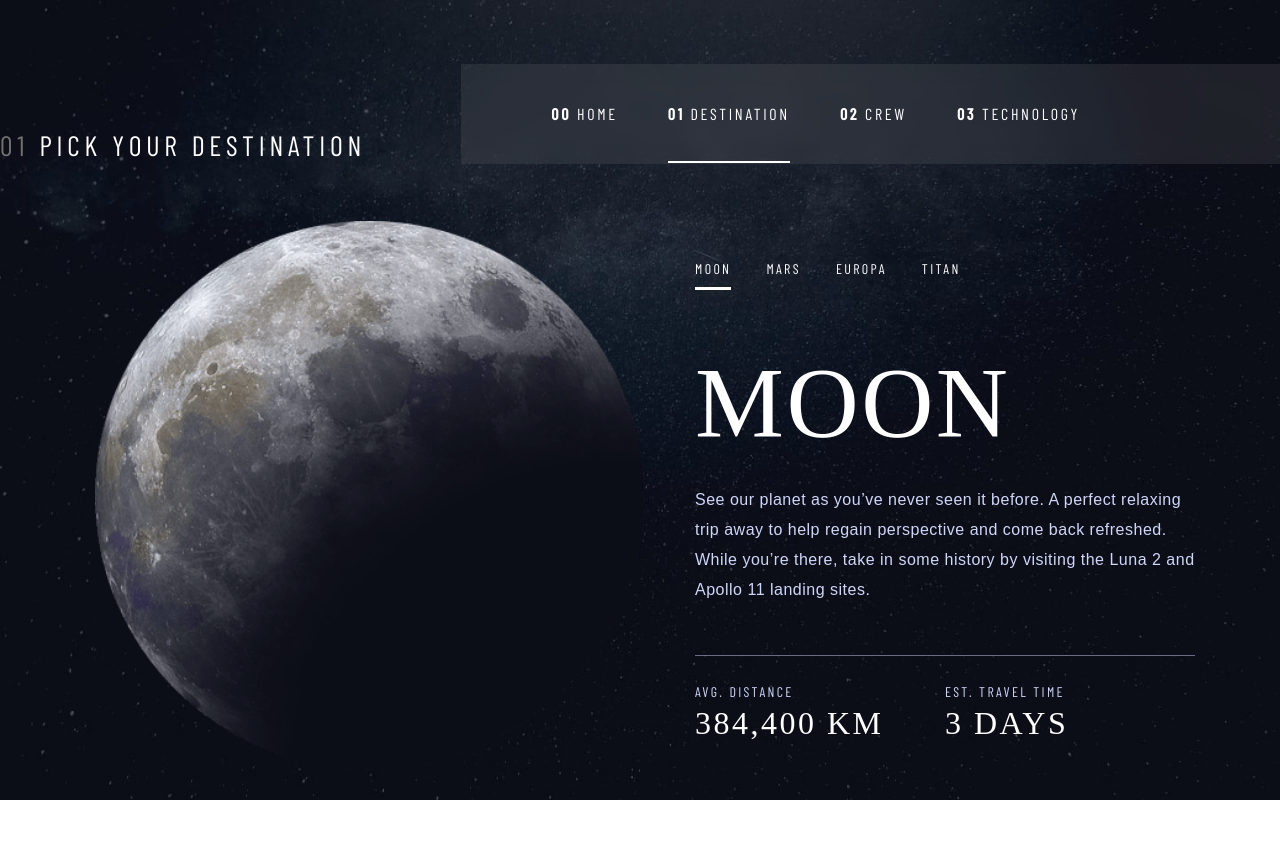
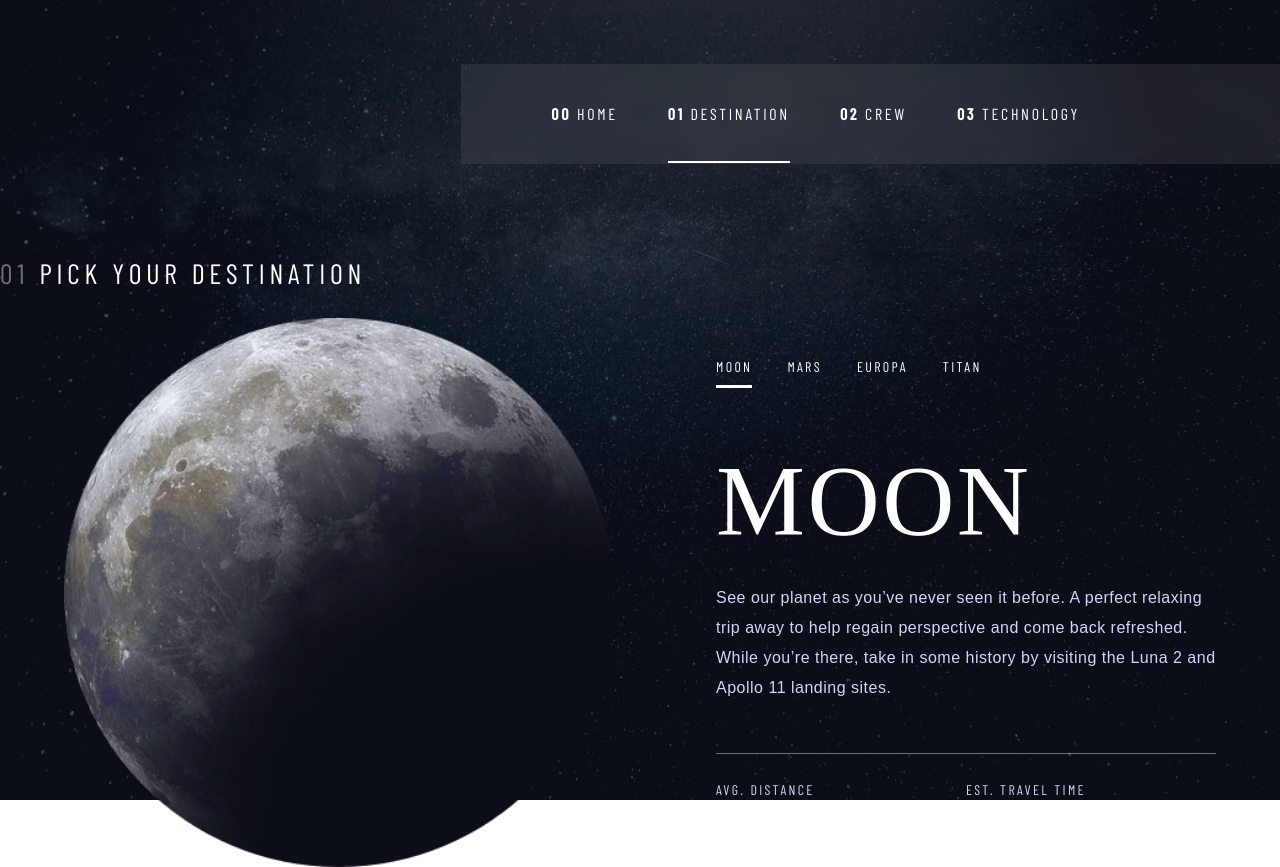
Before and after one commit to kabocha23/space-tourism, a React (Create React App) app: page /destination in a window 1280 px wide. Before the commit the page ends 800 px from the top, so only its background shows below. Built offline with nearby package versions, Linux system fonts and the light colour scheme; a web font is replaced by a local one.

Commit message:
adjusted styles, added containers to refine desktop responsiveness

```diff
--- a/src/components/01 Destination/Destination.css
+++ b/src/components/01 Destination/Destination.css
@@ -12,7 +12,7 @@
 .destination-heading {
     width: 100%;
     max-width: 1280px;
-    margin-top: 10%;
+    margin-top: 20%;
     margin-left: auto;
     margin-right: auto;
 }
@@ -38,7 +38,6 @@
 .destination-img img {
     width: 90%;
     margin-top: auto;
-    margin-left: auto;
     margin-right: auto;
     margin-bottom: auto;
 }
@@ -55,7 +54,6 @@
     max-width: 500px;
     margin-top: auto;
     margin-left: auto;
-    margin-right: auto;
     margin-bottom: auto;
 }
 
```
